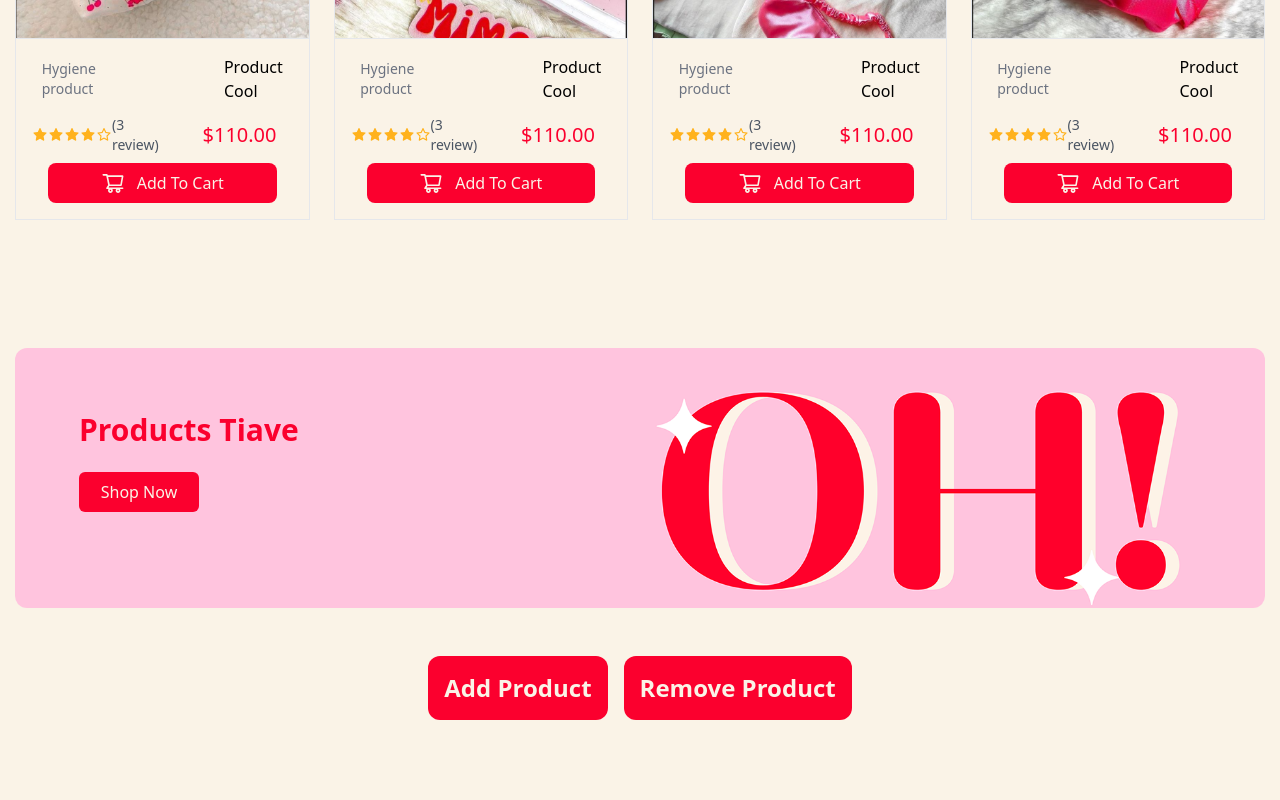
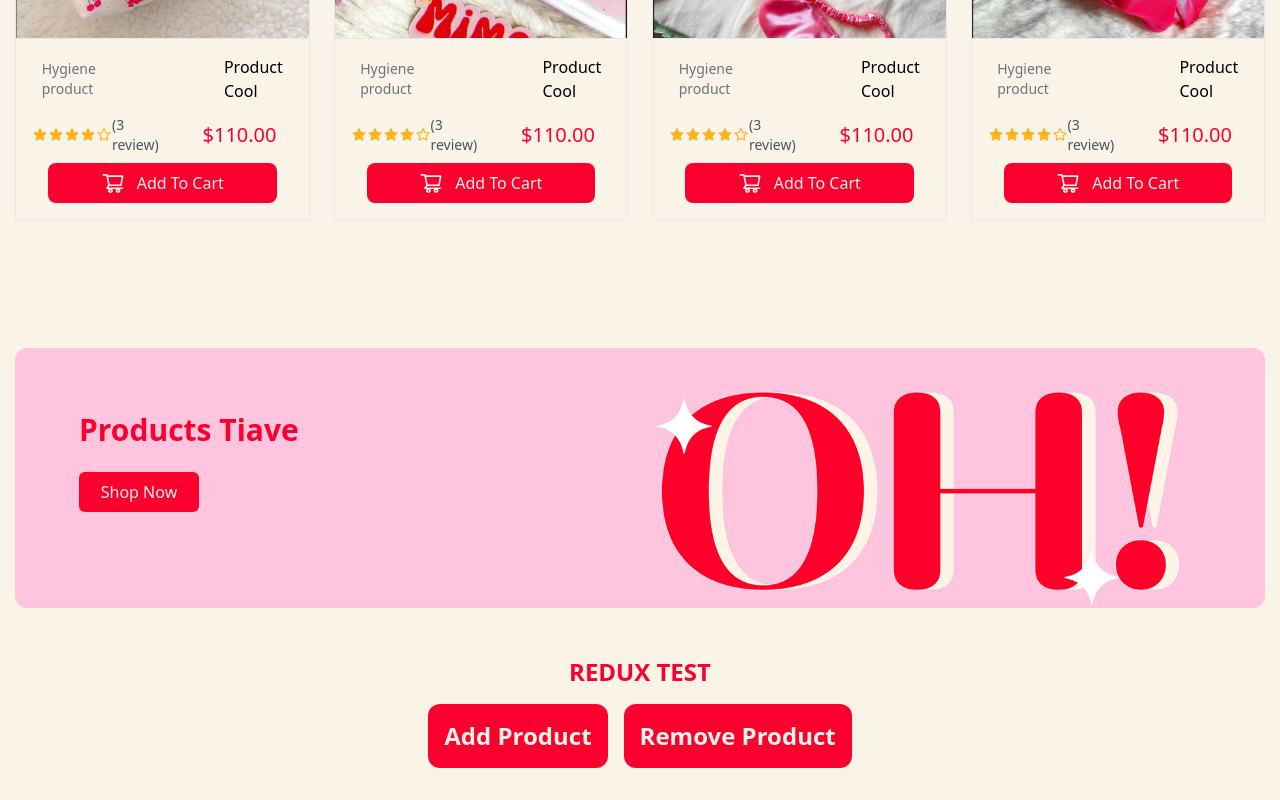
Before and after one commit to gabrielfel1x/react-ecommerce, a React (Vite) app: page / in a window 1280 px wide. Shown: the part 1512-2312 px from the top of the page. Before the commit the page ends 2264 px from the top, so only its background shows below. Built offline with nearby package versions, Linux system fonts and the light colour scheme; a web font is replaced by a local one.

Commit message:
redux test component

```diff
--- a/src/components/TestReduxComponent.tsx
+++ b/src/components/TestReduxComponent.tsx
@@ -23,7 +23,9 @@ const TestReduxComponent = () => {
   console.log("Current cart state:", cart);
 
   return (
-    <div className="flex items-center justify-center gap-4 font-bold text-2xl uppercase text-white mt-12 mb-8">
+    <div className="flex items-center flex-col justify-center gap-4 font-bold text-2xl uppercase text-white mt-12 mb-8">
+      <h1 className="text-primary">Redux Test</h1>
+      <div className="flex flex-row gap-4">
         <button
           className="bg-primary rounded-xl p-4 hover:bg-white hover:text-primary transition-all duration-200"
           onClick={testAddProduct}
@@ -37,6 +39,7 @@ const TestReduxComponent = () => {
           Remove Product
         </button>
       </div>
+    </div>
   );
 };
 
```
Lines whose indentation alone changed are shown as unchanged.
